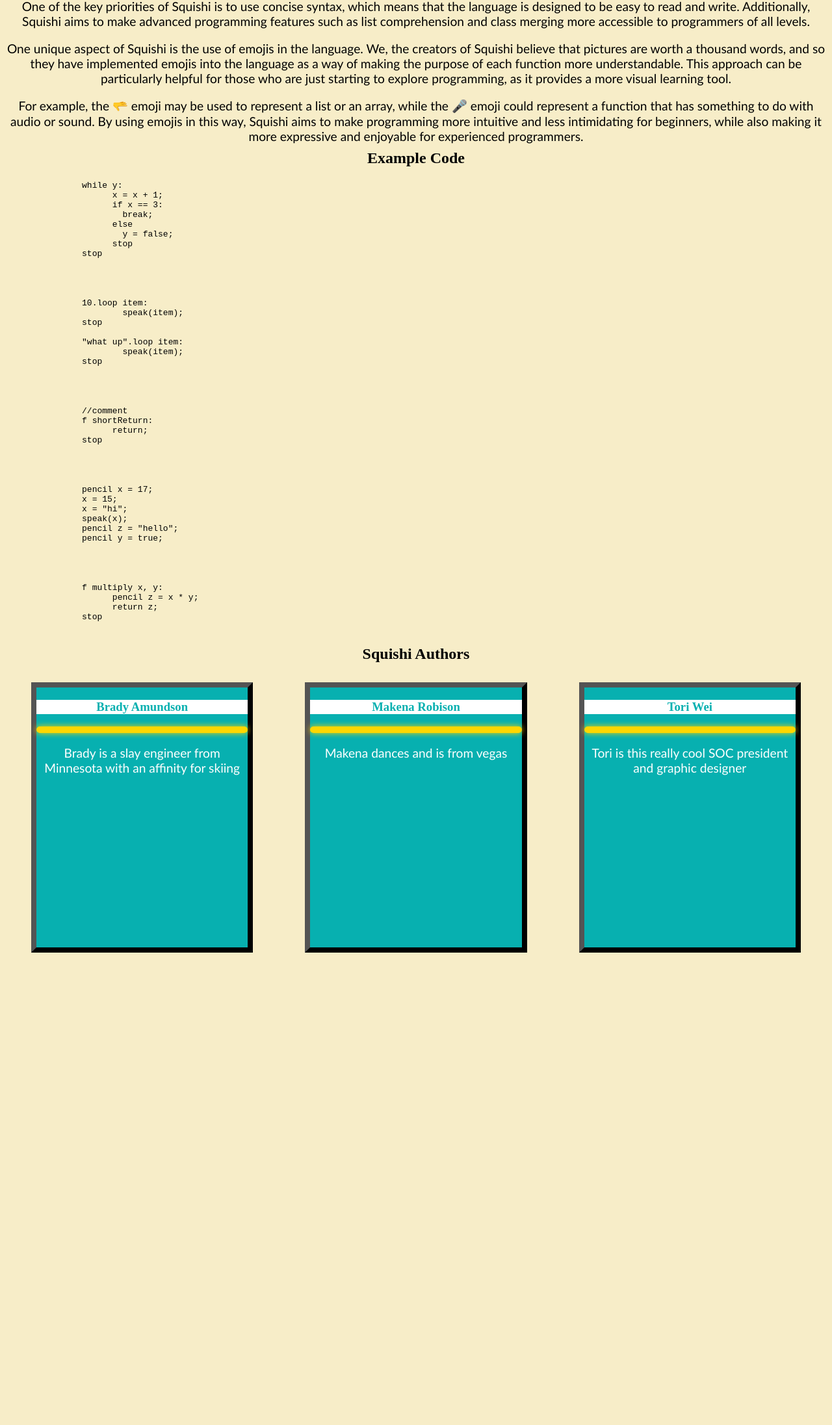
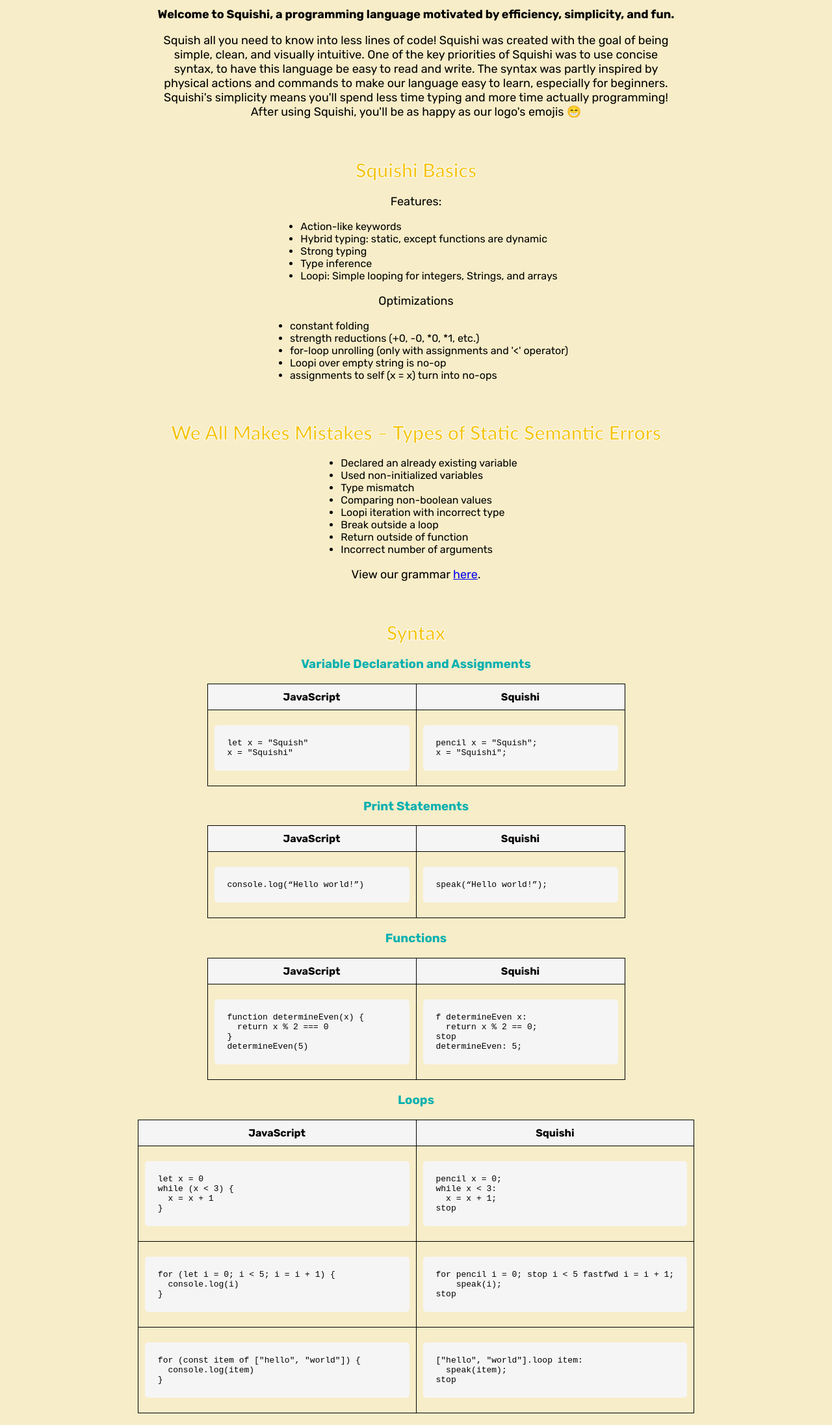
Before and after one commit to BradyAmundson/Squishi, a website: page index.html in a window 1280 px wide. Shown: the part 607-2800 px from the top of the page at 65% size. Before the commit the page ends 2125 px from the top, so only its background shows below. Drawn offline with Linux system fonts and the light colour scheme.

Commit message:
cleaning up examples, finishing readme and site

```diff
--- a/index.html
+++ b/index.html
@@ -1,183 +1,334 @@
+<!DOCTYPE html>
+<html>
   <head>
-	<style>
-	  body {
-		background-color: #f7edc8;
-	  }
-
-	  img {
-	      display: block;
-	      margin: 0 auto;
-	      border: 5px solid #ffd700;
-	      /* Gold */
-	      border-radius: 15px;
-	      box-shadow: 0 0 10px #ffd700;
-	      /* Gold */
-	      transition: transform 0.2s ease-in-out;
-	  }
-
-	  img:hover {
-	      transform: scale(1.1);
-	  }
-
-	  h1 {
-		color: #f5c411;
-		font-size: 300%;
-		font-family: "Gill Sans", sans-serif;
-		-webkit-text-stroke-width: 2px;
-		-webkit-text-stroke-color: white;
-		text-align: center;
-	  }
-
-	  p {
-		font-family: "Gill Sans", sans-serif;
-		font-size: 120%;
-		text-align: center;
-	  }
-
-	  #welcome {
-		-webkit-text-stroke-width: 1px;
-		-webkit-text-stroke-color: black;
-	  }
-
-	  #bio {
-		background-color: #07b0b0;
-		color: white;
-		margin: 40px;
-		height: 400px;
-		border: 0.5rem outset black;
-	  }
-
-	  h3 {
-		background-color: white;
-		color: #07b0b0;
-		text-align: center;
-	  }
-
-	  h2 {
-		text-align: center;
-		margin: -10px;
-	  }
-
-	  #row {
-		display: grid;
-		height: 500px;
-		grid-template-columns: repeat(3, 1fr);
-		grid-template-rows: 100px;
-
-	  }
-	</style>
+    <link rel="stylesheet" href="style.css" />
+    <link rel="preconnect" href="https://fonts.googleapis.com" />
+    <link rel="preconnect" href="https://fonts.gstatic.com" crossorigin />
+    <link
+      href="https://fonts.googleapis.com/css2?family=Rubik:wght@400;700&display=swap"
+      rel="stylesheet"
+    />
+    <title>Squishi</title>
+    <link rel="icon" type="image/x-icon" href="/assets/squishi_logo.jpeg" />
   </head>
 
   <body>
     <a href="https://github.com/BradyAmundson/Squishi">
-	  <img src="./assets/squishi_logo.jpeg" alt="Squishi Logo" width="400" height="400">
+      <img
+        src="./assets/squishi_logo.jpeg"
+        alt="Squishi Logo"
+        width="400"
+        height="400"
+      />
     </a>
     <h1>Squishi</h1>
     <div id="welcome">
       <p>
-		Welcome to Squishi, a coding language based off of all of our favorite emojis and motivated by efficiency and
-		simplicity.
+        Welcome to Squishi, a programming language motivated by efficiency,
+        simplicity, and fun.
       </p>
     </div>
-	<p>Squishi is a coding language that was created with the goal of being simpler, cleaner, and more visually intuitive
-	  than other programming languages. One of the key priorities of Squishi is to use concise syntax, which means that
-	  the language is designed to be easy to read and write. Additionally, Squishi aims to make advanced programming
-	  features such as list comprehension and class merging more accessible to programmers of all levels.
+    <p>
+      Squish all you need to know into less lines of code! Squishi was created
+      with the goal of being simple, clean, and visually intuitive. One of the
+      key priorities of Squishi was to use concise syntax, to have this language
+      be easy to read and write. The syntax was partly inspired by physical
+      actions and commands to make our language easy to learn, especially for
+      beginners. Squishi's simplicity means you'll spend less time typing and
+      more time actually programming! After using Squishi, you'll be as happy as
+      our logo's emojis 😁
     </p>
-	</n>
+
+    <h2>Squishi Basics</h2>
+    <p>Features:</p>
+    <ul>
+      <li>Action-like keywords</li>
+      <li>Hybrid typing: static, except functions are dynamic</li>
+      <li>Strong typing</li>
+      <li>Type inference</li>
+      <li>Loopi: Simple looping for integers, Strings, and arrays</li>
+    </ul>
+    <p>Optimizations</p>
+    <ul>
+      <li>constant folding</li>
+      <li>strength reductions (+0, -0, *0, *1, etc.)</li>
+      <li>for-loop unrolling (only with assignments and '&lt;' operator)</li>
+      <li>Loopi over empty string is no-op</li>
+      <li>assignments to self (x = x) turn into no-ops</li>
+    </ul>
+    <h2>We All Makes Mistakes – Types of Static Semantic Errors</h2>
+    <ul>
+      <li>Declared an already existing variable</li>
+      <li>Used non-initialized variables</li>
+      <li>Type mismatch</li>
+      <li>Comparing non-boolean values</li>
+      <li>Loopi iteration with incorrect type</li>
+      <li>Break outside a loop</li>
+      <li>Return outside of function</li>
+      <li>Incorrect number of arguments</li>
+    </ul>
     <p>
-	  One unique aspect of Squishi is the use of emojis in the language. We, the creators of Squishi believe that pictures
-	  are worth a thousand words, and so they have implemented emojis into the language as a way of making the purpose of
-	  each function more understandable. This approach can be particularly helpful for those who are just starting to
-	  explore programming, as it provides a more visual learning tool.
+      View our grammar
+      <a
+        href="https://github.com/BradyAmundson/Squishi/blob/main/src/squishi.ohm"
+        >here</a
+      >.
     </p>
-	</n>
-	<p>
-	  For example, the 🫳 emoji may be used to represent a list or an array, while the 🎤 emoji could represent a function
-	  that has something to do with audio or sound. By using emojis in this way, Squishi aims to make programming more
-	  intuitive and less intimidating for beginners, while also making it more expressive and enjoyable for experienced
-	  programmers.
-	</p>
-	<h2>Example Code</h2>
-	<ul>
-	  <pre>
-	<code>
-	  while y:
+
+    <h2>Syntax</h2>
+    <div id="syntax">
+      <h3>Variable Declaration and Assignments</h3>
+
+      <table>
+        <tr>
+          <th>JavaScript</th>
+          <th>Squishi</th>
+        </tr>
+        <tr>
+          <td>
+            <pre><code>let x = "Squish"
+x = "Squishi"</code></pre>
+          </td>
+          <td>
+            <pre><code>pencil x = "Squish";
+x = "Squishi";</code></pre>
+          </td>
+        </tr>
+      </table>
+
+      <h3>Print Statements</h3>
+
+      <table>
+        <tr>
+          <th>JavaScript</th>
+          <th>Squishi</th>
+        </tr>
+        <tr>
+          <td>
+            <pre><code>console.log(“Hello world!”)</code></pre>
+          </td>
+          <td>
+            <pre><code>speak(“Hello world!”);</code></pre>
+          </td>
+        </tr>
+      </table>
+
+      <h3>Functions</h3>
+
+      <table>
+        <tr>
+          <th>JavaScript</th>
+          <th>Squishi</th>
+        </tr>
+        <tr>
+          <td>
+            <pre><code>function determineEven(x) {
+  return x % 2 === 0
+}
+determineEven(5)</code></pre>
+          </td>
+          <td>
+            <pre><code>f determineEven x:
+  return x % 2 == 0;
+stop
+determineEven: 5;</code></pre>
+          </td>
+        </tr>
+      </table>
+
+      <h3>Loops</h3>
+
+      <table>
+        <tr>
+          <th>JavaScript</th>
+          <th>Squishi</th>
+        </tr>
+        <tr>
+          <td>
+            <pre><code>let x = 0
+while (x &lt; 3) {
+  x = x + 1
+}</code></pre>
+          </td>
+          <td>
+            <pre><code>pencil x = 0;
+while x &lt; 3:
   x = x + 1;
-		if x == 3:
-		  break;
-		else
-		  y = false;
+stop</code></pre>
+          </td>
+        </tr>
+        <tr>
+          <td>
+            <pre><code>for (let i = 0; i &lt; 5; i = i + 1) {
+  console.log(i)
+}</code></pre>
+          </td>
+          <td>
+            <pre><code>for pencil i = 0; stop i &lt; 5 fastfwd i = i + 1;
+    speak(i);
+stop</code></pre>
+          </td>
+        </tr>
+        <tr>
+          <td>
+            <pre><code>for (const item of ["hello", "world"]) {
+  console.log(item)
+}</code></pre>
+          </td>
+          <td>
+            <pre><code>["hello", "world"].loop item:
+  speak(item);
+stop</code></pre>
+          </td>
+        </tr>
+      </table>
+    </div>
+
+    <h2>More Code Examples</h2>
+    <h3>Prime Numbers</h3>
+    <table>
+      <tr>
+        <th>JavaScript</th>
+        <th>Squishi</th>
+      </tr>
+      <tr>
+        <td>
+          <pre><code>
+
+function isPrime(number) {
+  if ((number > 1)) {
+    let i = 2;
+    while (i < number_1) {
+      if ((number % i) === 0) {
+        console.log("not prime");
+        return;
+      }
+      i = (i + 1);
+    }
+  }
+  console.log("prime");
+  return;
+}
+
+isPrime(5);
+isPrime(15);
+
+          </code></pre>
+        </td>
+        <td>
+          <pre><code>
+f isPrime number:
+  if number > 1:
+    for pencil i = 2; stop i < number fastfwd i = i + 1;
+      if number % i == 0:
+        speak("not prime");
+        return;
       stop
     stop
-	</code>
-  </pre>
-	</ul>
-	<ul>
-	  <pre>
-	<code>
-	  10.loop item:
-		  speak(item);
+  stop
+  speak("prime");
+  return;
 stop
 
-	  "what up".loop item:
-		  speak(item);
+isPrime: 5;
+isPrime: 15;
+        </code></pre>
+        </td>
+      </tr>
+    </table>
+
+    <h3>Binary Search</h3>
+    <table>
+      <tr>
+        <th>JavaScript</th>
+        <th>Squishi</th>
+      </tr>
+      <tr>
+        <td>
+          <pre><code>
+
+function binarySearch(arr, toFind, arrLength) {
+  let left = 0;
+  let right = arrLength / 2;
+  while (left <= right) {
+    let mid = (left + right) / 2;
+    mid = mid - (mid % 1);
+    let midVal = arr[mid];
+    if (midVal === toFind) {
+      return mid;
+    } else {
+      if (midVal < toFind) {
+        left = mid + 1;
+      } else {
+        right = mid - 1;
+      }
+    }
+  }
+  return -1;
+}
+
+          </code></pre>
+        </td>
+        <td>
+          <pre><code>
+ f binarySearch arr, toFind, arrLength:
+    pencil left = 0;
+    pencil right = arrLength / 2;
+
+    while(left <= right):
+        pencil mid = (left + right) / 2;
+        mid = mid - (mid % 1);
+        pencil midVal = arr[mid];
+
+        if( midVal == toFind ):
+            return mid;
+        else if( midVal < toFind ):
+            left = mid + 1;
+        else
+            right = mid - 1;
         stop
-	</code>
-  </pre>
-	</ul>
-	<ul>
-	  <pre>
-	<code>
-	  //comment
-	  f shortReturn:
-		return;
         stop
-	</code>
-  </pre>
-	</ul>
-	<ul>
-	  <pre>
-	<code>
-	  pencil x = 17;
-	  x = 15;
-	  x = "hi";
-	  speak(x);
-	  pencil z = "hello";
-	  pencil y = true;
-	</code>
-  </pre>
-	</ul>
-	<ul>
-	  <pre>
-	<code>
-	  f multiply x, y:
-		pencil z = x * y;
-		return z;
     stop
-	</code>
-  </pre>
-	</ul>
+
+    return -1;
+stop
+        </code></pre>
+        </td>
+      </tr>
+    </table>
 
     <h2>Squishi Authors</h2>
     <div id="row">
-	  <div id="bio">
-		<h3>Brady Amundson</h3>
-		<img src="">
-		<p>Brady is a slay engineer from Minnesota with an affinity for skiing</p>
+      <div class="bio">
+        <h4>Brady Amundson</h4>
+        <a href="https://github.com/BradyAmundson"
+          ><img class="bioImg" src="assets/brady.jpeg"
+        /></a>
+        <p>
+          Brady is a junior Computer Science major with a screenwriting minor.
+          He likes to ski in his free time!
+        </p>
       </div>
-	  <div id="bio">
-		<h3>Makena Robison</h3>
-		<img src="">
-		<p>Makena dances and is from vegas</p>
+      <div class="bio">
+        <h4>Makena Robison</h4>
+        <a href="https://github.com/makenakalei"
+          ><img class="bioImg" src="assets/makena.jpeg"
+        /></a>
+        <p>
+          Makena is a junior Computer Science and Dance double major. She enjoys
+          listening to new music in her free time!
+        </p>
       </div>
-	  <div id="bio">
-		<h3>Tori Wei</h3>
-		<img src="">
-		<p>Tori is this really cool SOC president and graphic designer</p>
+      <div class="bio">
+        <h4>Tori Wei</h4>
+        <a href="https://github.com/toriwei"
+          ><img class="bioImg" src="assets/tori.png"
+        /></a>
+        <p>
+          Tori is a junior Computer Science major with minors in Studio Arts and
+          Women's and Gender Studies. She likes to play soccer!
+        </p>
       </div>
     </div>
-
-
-
   </body>
+</html>
--- /dev/null
+++ b/style.css
@@ -0,0 +1,134 @@
+body {
+  background-color: #f7edc8;
+  padding-left: 5%;
+  padding-right: 5%;
+  font-family: "Rubik", sans-serif;
+}
+
+img {
+  display: block;
+  margin: 0 auto;
+  border: 5px solid #ffd700;
+  /* Gold */
+  border-radius: 15px;
+  box-shadow: 0 0 10px #ffd700;
+  /* Gold */
+  transition: transform 0.2s ease-in-out;
+}
+
+img:hover {
+  transform: scale(1.1);
+}
+
+h1,
+h2 {
+  color: #f5c411;
+  font-family: "Gill Sans", sans-serif;
+  -webkit-text-stroke-width: 2px;
+  -webkit-text-stroke-color: white;
+  text-align: center;
+  margin: 60px;
+  margin-bottom: 20px;
+}
+
+h1 {
+  font-size: 100px;
+}
+
+h2 {
+  text-align: center;
+  font-size: 30px;
+  -webkit-text-stroke-width: 1px;
+}
+
+p {
+  font-size: 18px;
+  text-align: center;
+  padding-left: 15%;
+  padding-right: 15%;
+}
+
+#welcome {
+  font-size: 90px;
+  font-weight: bold;
+}
+
+.bio {
+  background-color: #07b0b0;
+  color: white;
+  margin: 40px;
+  height: 500px;
+  border: 0.5rem outset black;
+  font-size: 15px;
+}
+
+.bio p {
+  padding-left: 5%;
+  padding-right: 5%;
+}
+
+h3 {
+  color: #07b0b0;
+  text-align: center;
+}
+
+#row {
+  display: grid;
+  height: 500px;
+  grid-template-columns: repeat(3, 1fr);
+  grid-template-rows: 100px;
+}
+
+table {
+  margin: auto;
+  border-collapse: collapse;
+  margin-bottom: 20px;
+}
+
+th {
+  background-color: #f5f5f5;
+  font-weight: bold;
+  text-align: center;
+  padding: 10px;
+  border: 1px solid black;
+}
+
+td {
+  border: 1px solid black;
+  padding: 10px;
+  width: 50%;
+  min-width: 300px;
+}
+
+td code {
+  display: block;
+  padding: 10px;
+  background-color: #f5f5f5;
+  border-radius: 5px;
+}
+
+td pre {
+  display: block;
+  padding: 10px;
+  background-color: #f5f5f5;
+  border-radius: 5px;
+}
+
+td pre code {
+  background-color: transparent;
+}
+
+ul {
+  margin: 0 auto;
+  width: fit-content;
+}
+
+.bioImg {
+  width: 200px;
+}
+
+h4 {
+  color: white;
+  text-align: center;
+  font-size: 20px;
+}
```
Also changed, not shown: .prettierrc.json, README.md, assets/brady.jpeg (added), assets/makena.jpeg (added), assets/tori.png (added), 6 other files. Lines whose indentation alone changed are shown as unchanged.
